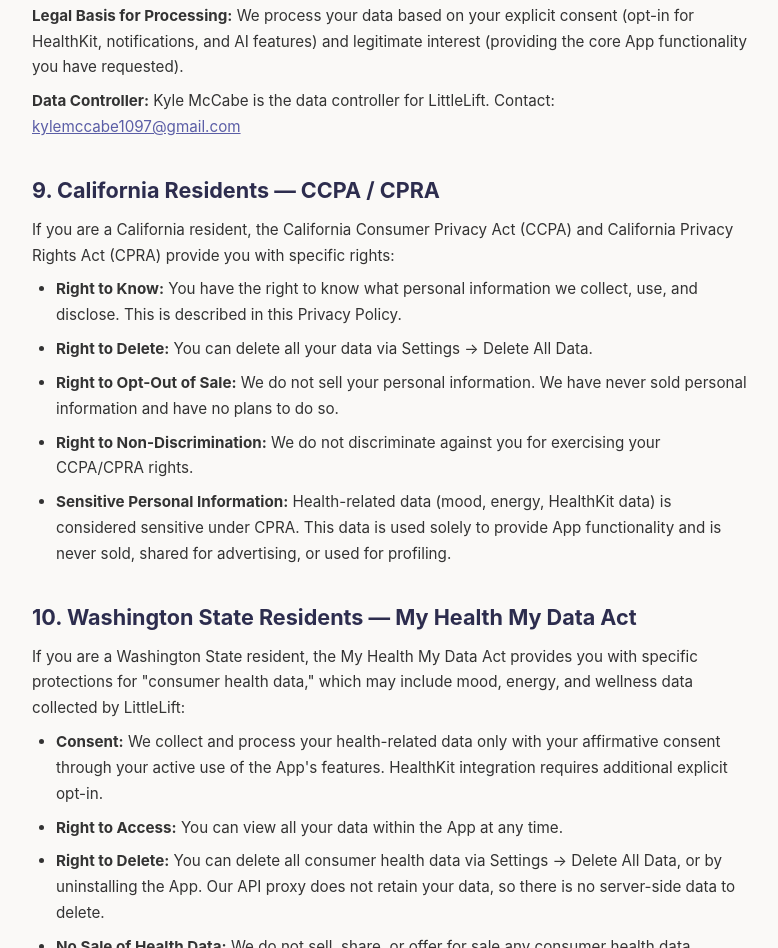
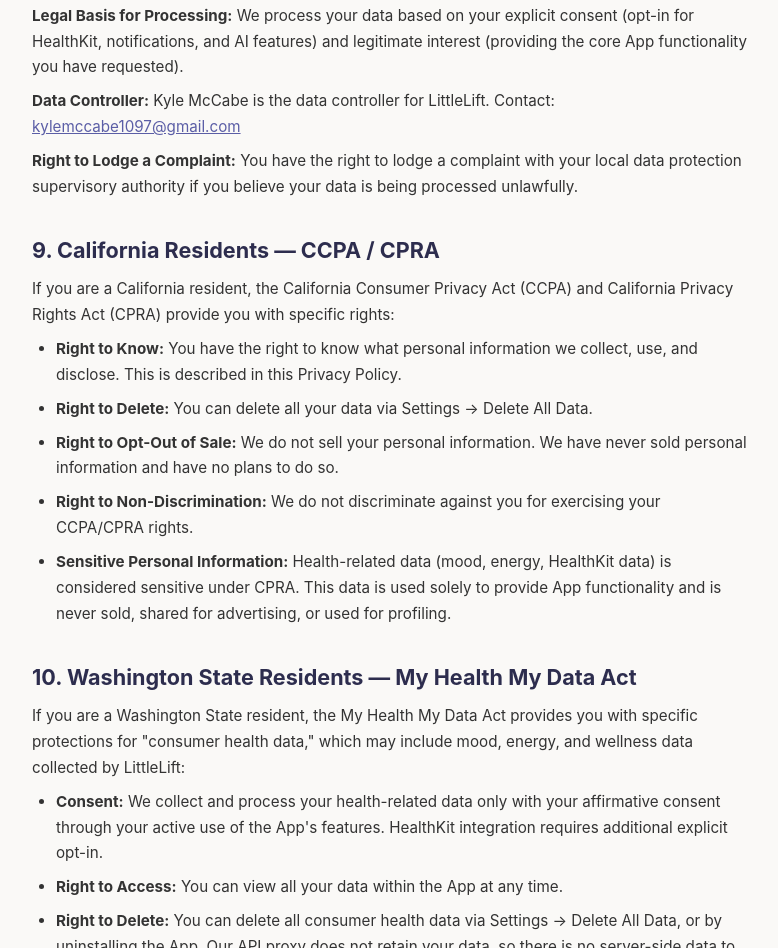
Before and after one commit to mccabe1097/littleLift-privacy, a plain HTML site: page index.html in a window 1280 px wide. Shown: the part 5175-6123 px from the top of the page, without its empty margins (248-1026 px from the left). Drawn offline with Linux system fonts and the light colour scheme.

Commit message:
Add GDPR right to lodge complaint with supervisory authority

```diff
--- a/index.html
+++ b/index.html
@@ -154,6 +154,7 @@
 </ul>
 <p><strong>Legal Basis for Processing:</strong> We process your data based on your explicit consent (opt-in for HealthKit, notifications, and AI features) and legitimate interest (providing the core App functionality you have requested).</p>
 <p><strong>Data Controller:</strong> Kyle McCabe is the data controller for LittleLift. Contact: <a href="mailto:kylemccabe1097@gmail.com">kylemccabe1097@gmail.com</a></p>
+<p><strong>Right to Lodge a Complaint:</strong> You have the right to lodge a complaint with your local data protection supervisory authority if you believe your data is being processed unlawfully.</p>
 
 <h2>9. California Residents — CCPA / CPRA</h2>
 <p>If you are a California resident, the California Consumer Privacy Act (CCPA) and California Privacy Rights Act (CPRA) provide you with specific rights:</p>
```
